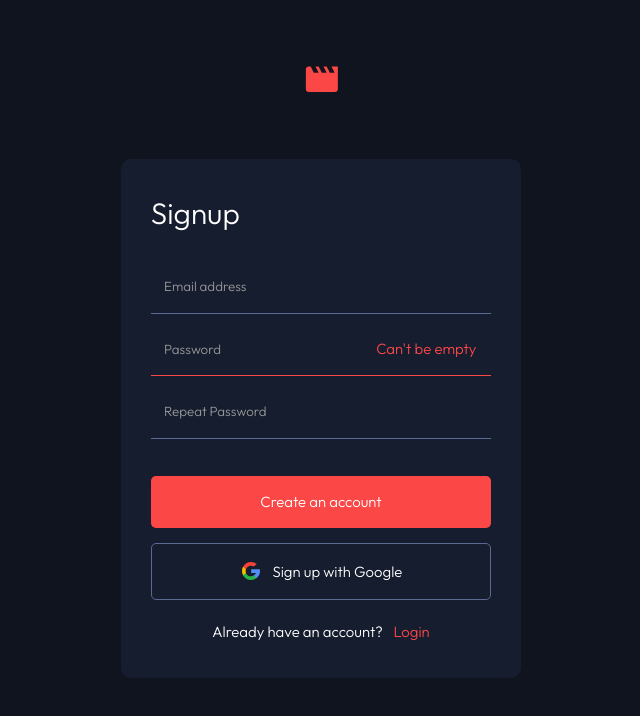
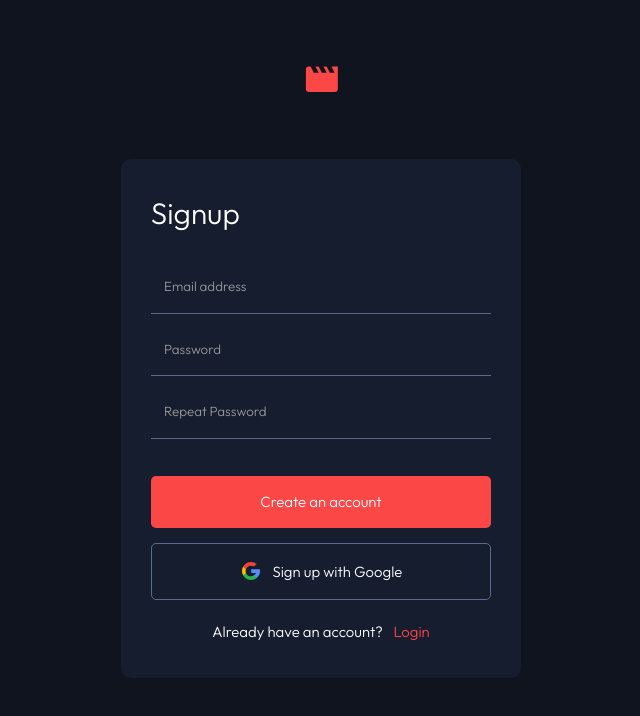
Before and after one commit to Pearlsky/binged, a React (Create React App) app: page /signup in a window 1280 px wide. Shown: the top 716 px of the page, without its empty margins (319-959 px from the left). Built offline with nearby package versions, Linux system fonts and the light colour scheme; no server answers.

Commit message:
refactor: attempt to implement error states

```diff
--- a/src/components/AuthForm/AuthForm.js
+++ b/src/components/AuthForm/AuthForm.js
@@ -7,17 +7,49 @@ import TextField from "../TextField/TextField";
 import StyledAuthForm from "./AuthForm.styles";
 
 import googleIcon from "../../assets/Google.svg";
+import { useState } from "react";
 
 const AuthForm = ({ heading }) => {
+  const [emailErr, setEmailErr] = useState(false);
+  const [passErr, setPassErr] = useState(false);
+  const [repeatPassErr, setRepeatErr] = useState(false);
+
+  const isValidSignUp = !(emailErr && passErr && repeatPassErr);
+  const isValidLogin = !(emailErr && passErr);
+
+  const submitHandler = (e) => {
+    e.preventDefault();
+    if (heading === "login") {
+      isValidLogin ? console.log("worked") : console.log("error");
+    } else {
+      isValidSignUp ? console.log("worked") : console.log("error");
+    }
+  };
+
   return (
-    <StyledAuthForm>
+    <StyledAuthForm onSubmit={submitHandler}>
       <h1>{heading}</h1>
-      <TextField type="email" placeholder="Email address" />
-      <TextField type="password" placeholder="Password" error/>
+      <TextField
+        type="email"
+        placeholder="Email address"
+        error={emailErr}
+        setError={setEmailErr}
+      />
+      <TextField
+        type="password"
+        placeholder="Password"
+        error={passErr}
+        setError={setPassErr}
+      />
       {heading === "login" ? (
         ""
       ) : (
-        <TextField type="password" placeholder="Repeat Password" />
+        <TextField
+          type="password"
+          placeholder="Repeat Password"
+          error={repeatPassErr}
+          setError={setRepeatErr}
+        />
       )}
       <TextButton
         type="submit"
--- a/src/components/Button/Button.js
+++ b/src/components/Button/Button.js
@@ -5,9 +5,9 @@ const TextButton = ({ text, type = "", onClick}) => {
   return <StyledButton type={type} onClick={onClick}>{text}</StyledButton>;
 };
 
-const OutlinedButton = ({ text = "", icon, type = "", onClick }) => {
+const OutlinedButton = ({ text = "", icon, type = "" }) => {
   return (
-    <StyledOutlinedButton type={type} onClick={onClick}>
+    <StyledOutlinedButton type={type} >
       <Icon icon={icon} />
       {text}
     </StyledOutlinedButton>
--- a/src/components/TextField/TextField.js
+++ b/src/components/TextField/TextField.js
@@ -1,9 +1,20 @@
+import { useState } from "react";
 import StyledTextField from "./TextField.styles";
 
-const TextField = ({ placeholder, type = "text", error}) => {
+const TextField = ({ placeholder, type = "text", error, setError }) => {
+  const [input, setInput] = useState("");
+  const inputError = input === "";
+
   return (
     <StyledTextField error={error}>
-      <input type={type} placeholder={placeholder} error={error} />
+      <input
+        type={type}
+        placeholder={placeholder}
+        onChange={(e) => {
+          setInput(e.target.value);
+          setError(inputError);
+        }}
+      />
     </StyledTextField>
   );
 };
```
